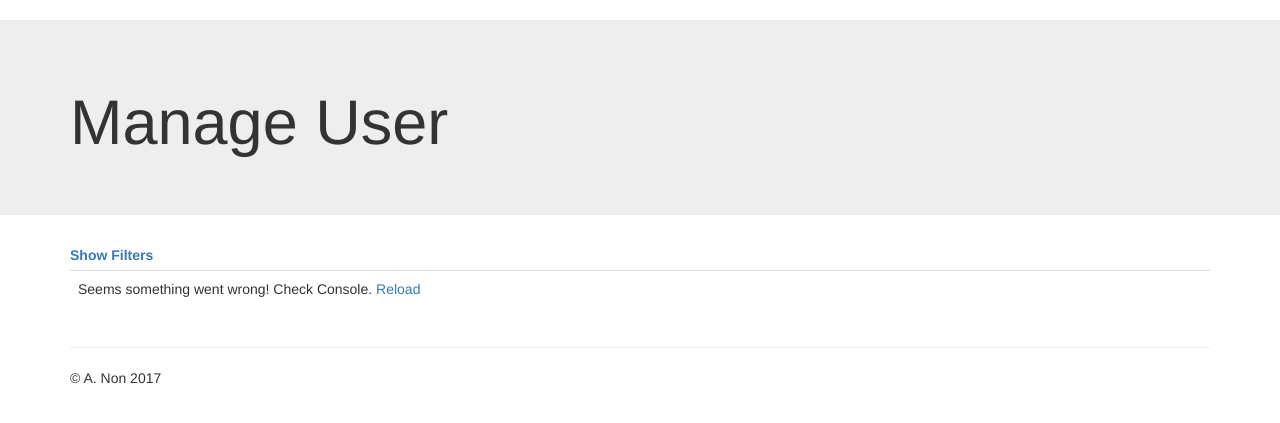
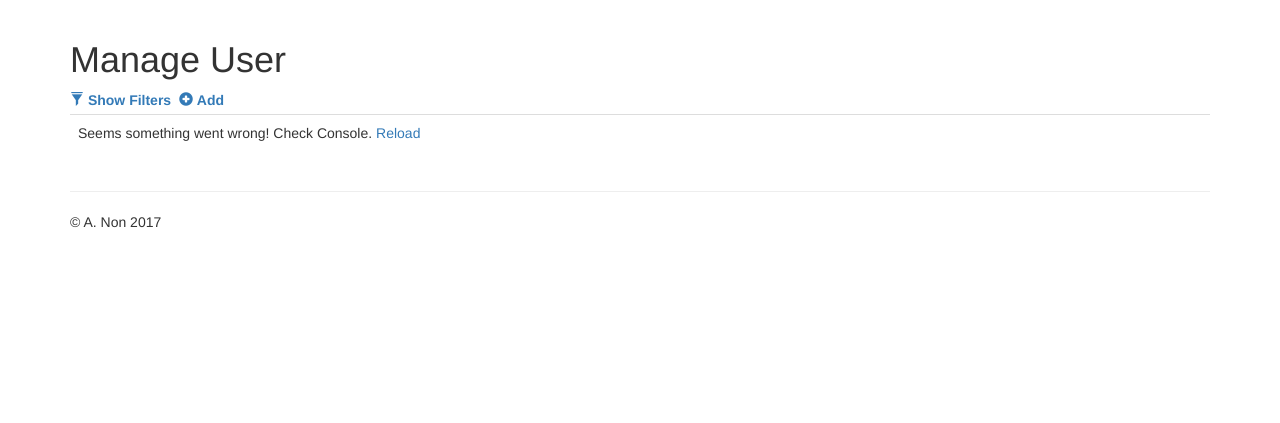
Before and after one commit to sabbir360/mvc-flask, a Python web app: template application/templates/dashboard/manage-user.html in a window 1280 px wide. Shown: the part 52-475 px from the top of the page. Run offline with Jinja, Linux system fonts and the light colour scheme; the template is opened without the code that fills it, so the values that code supplies are empty; some libraries are stand-ins or nearby versions.

Commit message:
Add New button for grid

```diff
--- a/application/static/js/sgrid.js
+++ b/application/static/js/sgrid.js
@@ -156,6 +156,7 @@ the_sgrid = {
         var header = "";
         var tr = "";
         var filter_html = "";
+        var filter_top_section_html = "";
 
         // combo box select marker
         function selected_maker(operator, data, name) {
@@ -315,9 +316,9 @@ the_sgrid = {
                         var id = data.value[b][i].value;
                         var href = location.href.replace(/#/, "");
                         var url = location.href + "/" + id + "/edit";
-                        var action_html = "<a href='" + url + "'>Edit</a>";
+                        var action_html = "<a href='" + url + "'><span class='glyphicon glyphicon-pencil'></span></a>";
                         url = location.href + "/" + id + "/delete";
-                        action_html += " | <a class='grid_item_delete' data-id='" + id + "' data-url='" + url + "' href='javascript:void()'>Delete</a>";
+                        action_html += " | <a class='grid_item_delete' data-id='" + id + "' data-url='" + url + "' href='javascript:void()'><span class='glyphicon glyphicon-trash'></span></a>";
                         td += "<td>" + action_html + "</td>";
                     }
                 }
@@ -380,30 +381,24 @@ the_sgrid = {
 
         }
 
-        filter_html = "<div class='sgrid filters'><div><label><a class='show_filters' href='javascript:void(0);'>Show Filters</a></label></div><div class='filter_items'>" + filter_html + "";
-
+        filter_top_section_html = "<div>" +
+                "<label><a class='show_filters' href='javascript:void(0);' data-attr='show'><span class='glyphicon glyphicon-filter'></span>&nbsp;Show Filters</a></label>" +
+                "&nbsp;&nbsp;<label><a class='add_new' href='#'><span class='glyphicon glyphicon-plus-sign'></span>&nbsp;Add</a></label>"+
+            "</div>";
+        filter_html = "<div class='sgrid filters'>"+filter_top_section_html+"<div class='filter_items'>" + filter_html + "";
+        //filter_html = "<div class='sgrid filters'><div><label><a class='show_filters' data-attr='show' href='javascript:void(0);'>Show Filters</a></label></div><div class='filter_items'>" + filter_html + "";
         filter_html += "<div class='filter-container'><button class='start-filter form-control btn btn-primary btn-md'>Filter</button>"
-        filter_html += "<button class='reset-filter form-control btn btn-primary btn-md'>Reset</button></div></div></div>";
+        filter_html += "<button class='reset-filter form-control btn btn-primary btn-md'>Reset</button></div></div>";
 
         $(the_sgrid.table_id).html('<div class="sgrid-loader">Loading....</div>' + filter_html + final_table);
         the_sgrid.initialize();
         $(the_sgrid.table_id + " .sgrid-loader").hide();
 
-        //this part for URL push
-        /*if (data.hasOwnProperty("meta")) {
-         var str = Object.keys(data.meta.params).map(function (key) {
-         if(key=="json"){
-         return ""
-         }else{
-         return encodeURIComponent(key) + '=' + encodeURIComponent(data.meta.params[key]);
-         }
+        // show filter initialization
+        the_sgrid.showFilters();
 
-
-         }).join('&');
-         history.pushState({}, document.title, data.meta.url+"?"+str)
-         }*/
-        the_sgrid.showFilters();
-        //the_sgrid.gridItemDelete();
+        //add new url
+        $(the_sgrid.table_id + " .add_new").attr("href", location.href+"/add");
     },
     validateDateOnType: function (obj) {
         // alert(obj.value)
@@ -415,13 +410,12 @@ the_sgrid = {
     },
     showFilters: function () {
         $(the_sgrid.table_id + " .show_filters").on('click', function () {
-            //alert($(this).text());
-            if ($(this).text() == "Show Filters") {
+            if ($(this).attr('data-attr') == "show") {
                 $(".filter_items").show();
-                $(this).text("Hide Filters");
+                $(this).attr("data-attr", "hide");
             } else {
                 $(".filter_items").hide();
-                $(this).text("Show Filters");
+                $(this).attr("data-attr", 'show');
             }
         })
     },
--- a/application/templates/dashboard/manage-user.html
+++ b/application/templates/dashboard/manage-user.html
@@ -28,11 +28,11 @@
 <!-- main content -->
 {% block content %}
 
-    <div class="jumbotron">
+{#    <div class="jumbotron">#}
         <div class="container">
             <h1>Manage User</h1>
         </div>
-    </div>
+{#    </div>#}
 
     <div class="container">
         <div class="row">
```
